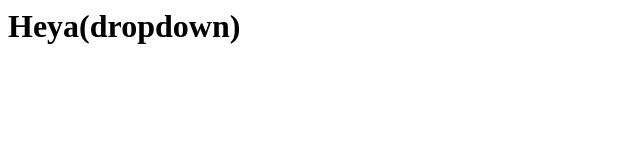
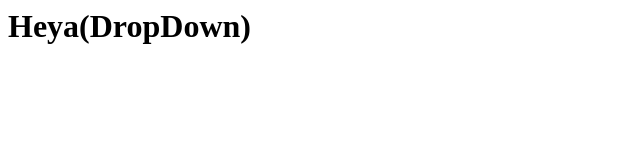
Before and after one commit to Shilpa1527/Personal-Projects, a plain HTML site: page index.html in a window 1280 px wide. Shown: the whole page, without its empty margins (0-640 px from the left). Drawn offline with Linux system fonts and the light colour scheme.

```diff
--- a/index.html
+++ b/index.html
@@ -1 +1 @@
-<h1>Heya(dropdown)</h1>
+<h1>Heya(DropDown)</h1>
```
